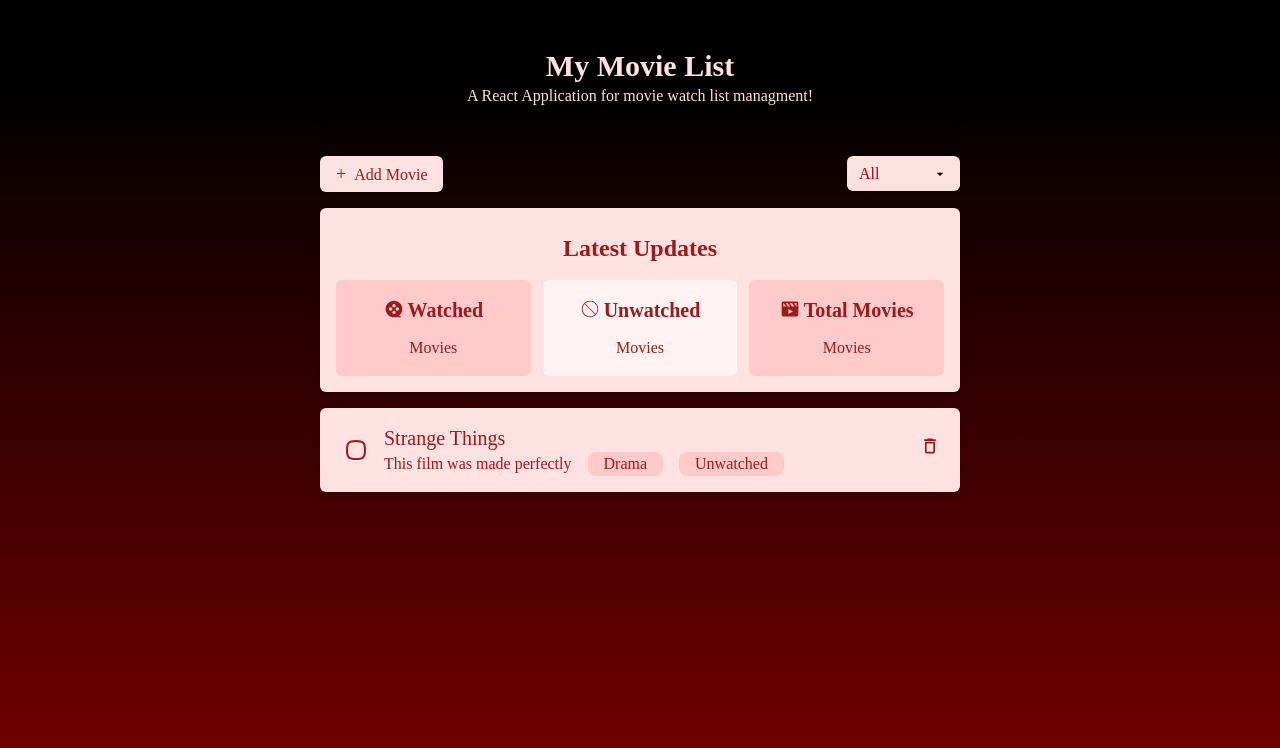
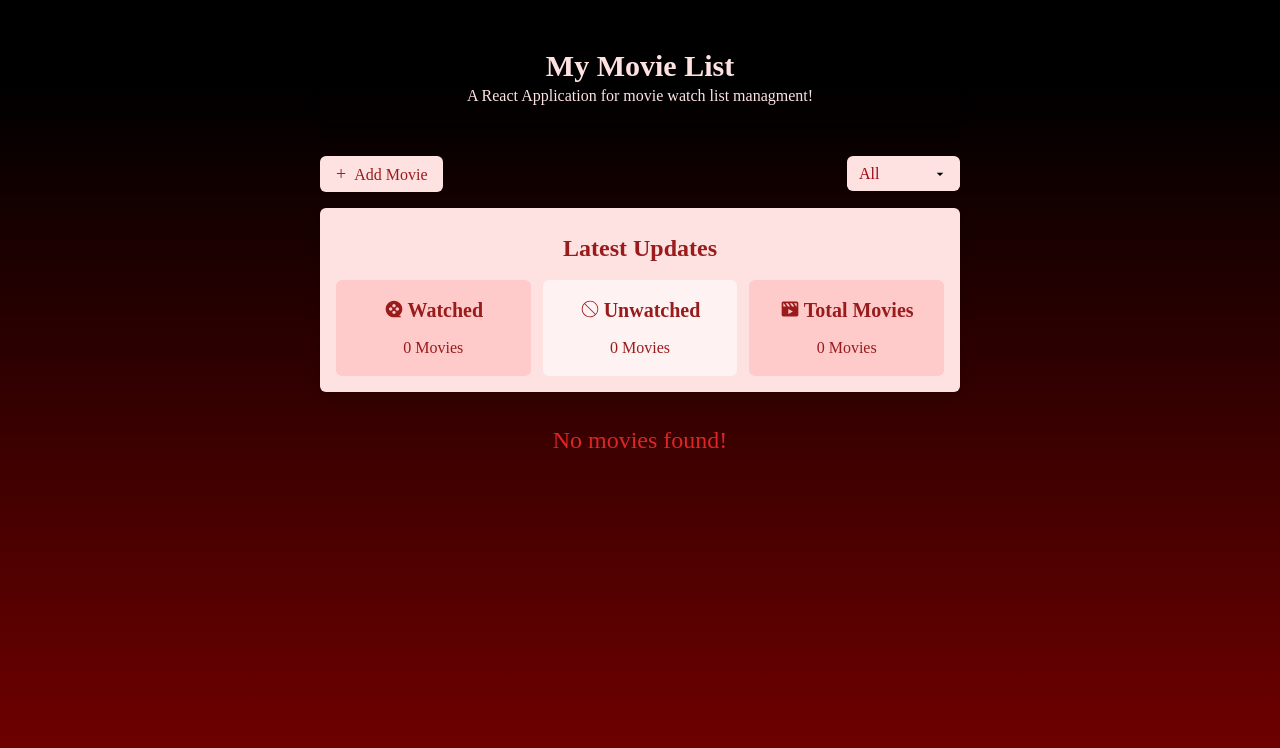
Before and after one commit to fataneh-mow/React-Class-Assignment-2-Week-2, a React (Vite) app in the folder assignment2/: page / in a window 1280 px wide. Shown: the top 748 px of the page. Built offline with nearby package versions, Linux system fonts and the light colour scheme.

Commit message:
feat: all necessary componnets created and implemented, page works without any problem

```diff
--- a/assignment2/src/App.jsx
+++ b/assignment2/src/App.jsx
@@ -7,20 +7,27 @@ import MovieStatus from './components/MovieStatus'
 import { useState } from 'react'
 
 export default function App () {
+  const [movies, setMovies] = useState([
+    // {
+    //   id: createId(),
+    //   title: "Strange Things",
+    //   info: "This film was made perfectly",
+    //   genre: "Drama",
+    //   watched: false
+    // }
+  ])
+  const [filter, setFilter] = useState("All")
+
+  const wathcedCount = movies.filter(movie => movie.watched).length
+  const unwatchedCount = movies.filter(movie => !movie.watched).length
+  const totalCount = movies.length
+
 
   function createId() {
     if (typeof crypto !== "undefined" && crypto.randomUUID) return crypto.randomUUID();
     return `${Date.now()}-${Math.random().toString(16).slice(2)}`;
   }
 
-  const [movies, setMovies] = useState([
-    {
-      id: createId(),
-      title: "Strange Things",
-      info: "This film was made perfectly",
-      genre: "Drama"
-    }
-  ])
 
   function HandleAddMovie(newMovie) {
     setMovies(prevMovies => [...prevMovies, newMovie]);
@@ -32,6 +39,22 @@ export default function App () {
     );
   }
 
+  function handleMarkWatched(id) {
+    setMovies(prev =>
+      prev.map(movie =>
+        movie.id === id
+          ? { ...movie, watched: true }
+          : movie
+      )
+    );
+  }
+
+  const filteredMovies = movies.filter(movie => {
+    if (filter === "watched") return movie.watched;
+    if (filter === "unwatched") return !movie.watched;
+    return true;
+  });
+
   return (
     <div className='my-6'>
       <div>
@@ -40,23 +63,27 @@ export default function App () {
       <div className='grid grid-cols-2 justify-between mx-auto w-1/2 my-4'>
         <AddMovie onAddMovie={HandleAddMovie} />
         <span className='ml-auto'>
-          <FilterMovies />
+          <FilterMovies filter={filter} setFilter={setFilter} />
         </span>
       </div>
       <div className='my-4'>
-        <MovieStatus />
+        <MovieStatus watchedCount={wathcedCount} unwathcedCount={unwatchedCount} totalCount={totalCount} />
       </div>
       <div className='grid grid-rows gap-4'>
-        {movies.map(movie => (
-          <MovieCard
-            key={movie.id}
-            id={movie.id}
-            title={movie.title}
-            info={movie.info}
-            genre={movie.genre}
-            onDelete={HandleDeleteMovie}
-          />
-        ))}
+        {filteredMovies.length === 0 ? (
+          <h2 className="text-center text-red-600 text-2xl mt-4">
+            No movies found!
+          </h2>
+        ) : (
+          filteredMovies.map(movie => (
+            <MovieCard
+              key={movie.id}
+              {...movie}
+              onDelete={HandleDeleteMovie}
+              onWatch={handleMarkWatched}
+            />
+          ))
+        )}
       </div>
     </div>
   )
```
